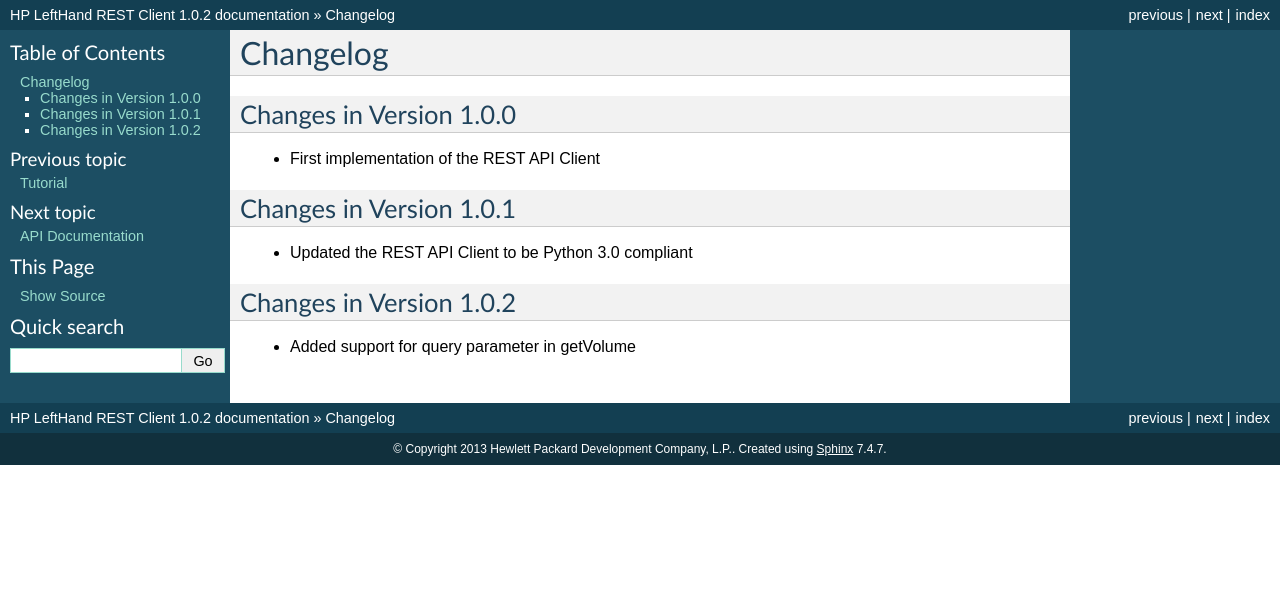
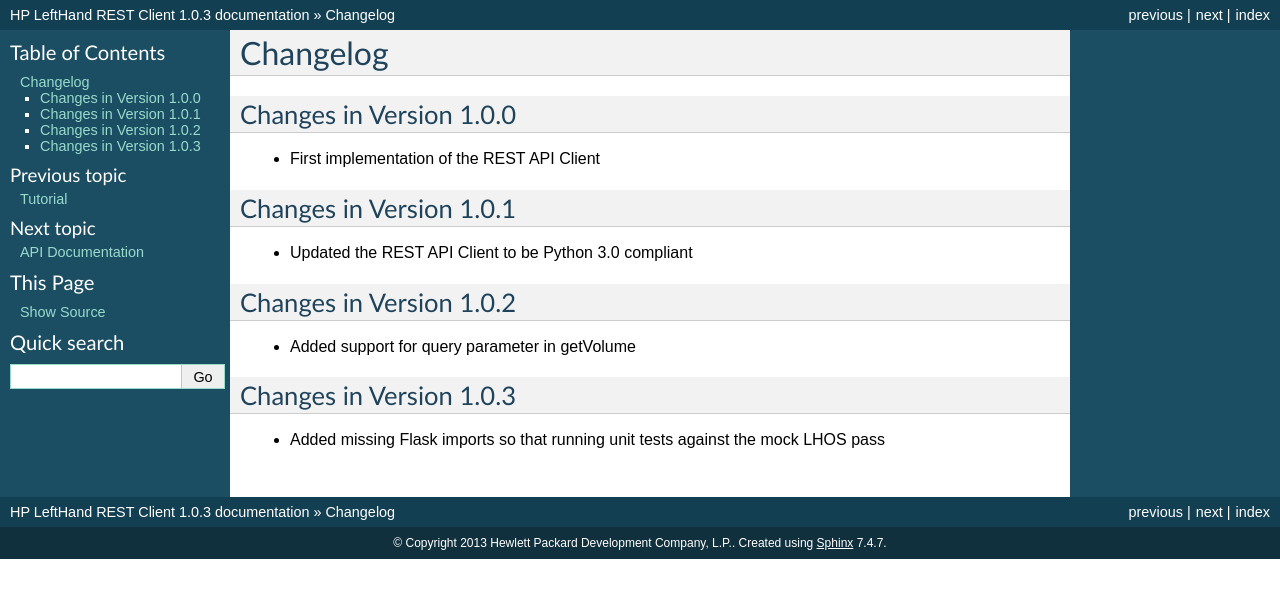
Before and after one commit to openstack-archive/deb-python-hplefthandclient, a Sphinx documentation site: the page built from docs/changelog.rst, in a window 1280 px wide. Shown: the top 598 px of the page. Built offline with Sphinx 7.4.7, drawn with Linux system fonts in a browser that asks for light colours.

Commit message:
Update version number to 1.0.3

```diff
--- a/docs/changelog.rst
+++ b/docs/changelog.rst
@@ -16,3 +16,9 @@
 ------------------------
 
 - Added support for query parameter in getVolume
+
+Changes in Version 1.0.3
+------------------------
+
+- Added missing Flask imports so that running unit tests against the mock LHOS
+  pass
--- a/hplefthandclient/__init__.py
+++ b/hplefthandclient/__init__.py
@@ -24,7 +24,7 @@
 
 """
 
-version_tuple = (1, 0, 2)
+version_tuple = (1, 0, 3)
 
 
 def get_version_string():
```
Also changed, not shown: 1 other file.
